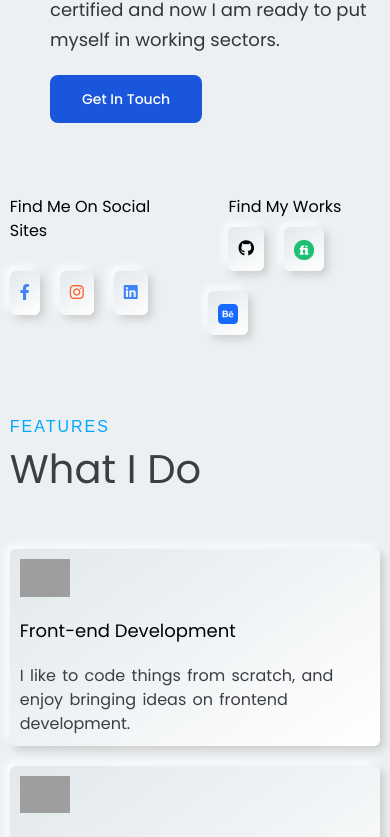
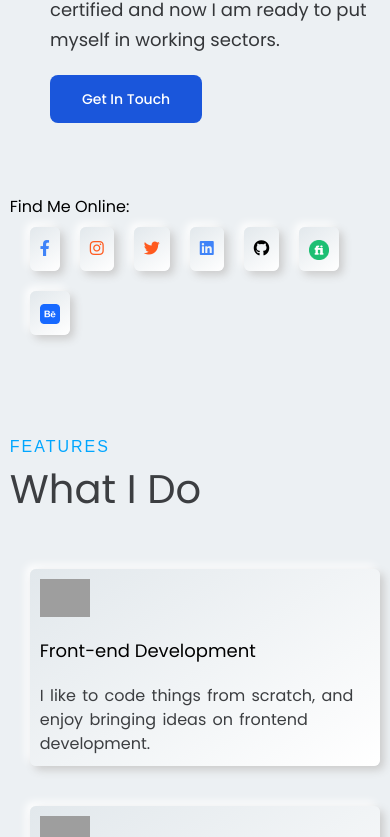
Before and after one commit to robinrakibul/portfolio-react, a React (Create React App) app: page / in a window 390 px wide. Shown: the part 1317-2154 px from the top of the page. Built offline with nearby package versions, Linux system fonts and the light colour scheme; grey boxes are pictures that could not be loaded; what tw-elements would draw is missing.

Commit message:
fixed responsiveness

```diff
--- a/src/App.css
+++ b/src/App.css
@@ -53,6 +53,8 @@ button {
 .btn_shadow {
   background: linear-gradient(145deg, #e2e8ec, #ffffff);
   box-shadow: 4px 4px 8px #cbcbcb, -4px -4px 8px #ffffff;
+  margin-left: 20px;
+  margin-bottom: 20px;
 }
 .btn_shadow1:hover {
   background: #a6c5d5;
--- a/src/components/Blog/Blog.js
+++ b/src/components/Blog/Blog.js
@@ -14,7 +14,7 @@ const Blog = () => {
             <h4>CHECK MY RESEARCH WORKS AND FIVERR PROFILE</h4>
             <h1 className="font-bold mb-4">My Research And Freelancing</h1>
 
-            <div className="flex justify-around mt-3 mb-3">
+            <div className="flex justify-around flex-wrap mt-3 mb-3">
               <div className="duration-300 mb-10 flex flex-col justify-center bg-white p-10 rounded-3xl mt-5">
                 <img src={researchImg} className="hover:scale-90 justify-start mb-3" alt="" />
               <br />
--- a/src/components/Hero/Home.js
+++ b/src/components/Hero/Home.js
@@ -45,42 +45,42 @@ const Home = () => {
           </div>
         </div>
 
-        <div className='flex container'>
+        <div className='flex flex-wrap container'>
           <div>
-            <h4 className="mt-16">Find Me On Social Sites</h4>
+            <h4 className="mt-16">Find Me Online:</h4>
             <div className='mt-2'>
               <a href="https://www.facebook.com/robinrakibul" target='_blank' rel="noreferrer">
-                <button className='btn_shadow'>
+                <button className='btn_shadow p-2'>
                   <i className='fab fa-facebook-f text-blue-500'></i>
                 </button>
               </a>
               <a href="https://www.facebook.com/robinrakibul" target='_blank' rel="noreferrer">
-                <button className='btn_shadow ml-5'>
+                <button className='btn_shadow p-2'>
                   <i className='fab fa-instagram text-orange-500'></i>
                 </button>
               </a>
+              <a href="https://www.twitter.com/robinrakibul_" target='_blank' rel="noreferrer">
+                <button className='btn_shadow p-2'>
+                  <i className='fab fa-twitter text-orange-500'></i>
+                </button>
+              </a>
               <a href="https://www.linkedin.com/in/robinrakibul" target='_blank' rel="noreferrer">
-                <button className='btn_shadow mt-5 ml-5 md:ml-5 md:mt-0'>
+                <button className='btn_shadow'>
                   <i className='fab fa-linkedin text-blue-500'></i>
                 </button>
               </a>
-            </div>
-          </div>
-          <div>
-            <h4 className="ml-10 mt-16">Find My Works</h4>
-            <div className="mt-2">
               <a href="https://github.com/robinrakibul" target='_blank' rel="noreferrer">
-                <button className='btn_shadow ml-10'>
+                <button className='btn_shadow'>
                   <i className='fab fa-github text-black'></i>
                 </button>
               </a>
               <a href="https://www.fiverr.com/robinrakibul" target='_blank' rel="noreferrer">
-                <button className='btn_shadow ml-5'>
+                <button className='btn_shadow'>
                   <img className="fab" width='20px' src={skill2} alt="" />
                 </button>
               </a>
               <a href="https://www.behance.net/robinrakibul" target='_blank' rel="noreferrer">
-                <button className='btn_shadow mt-5 ml-5 md:ml-5 md:mt-0'>
+                <button className='btn_shadow'>
                   <img className="fab" width='20px' src={skill3} alt="" />
                 </button>
               </a>
```
